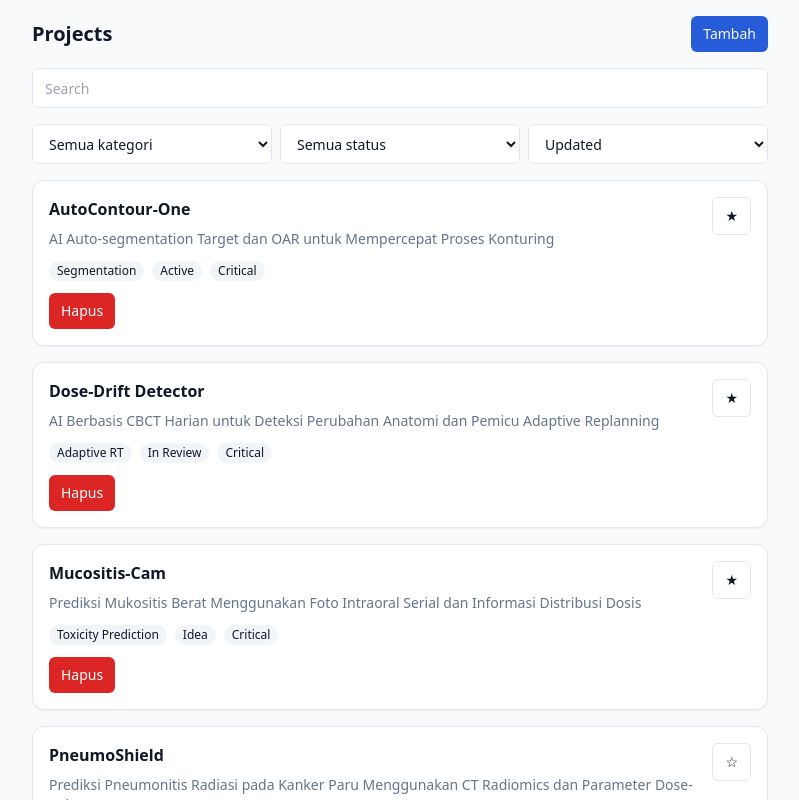
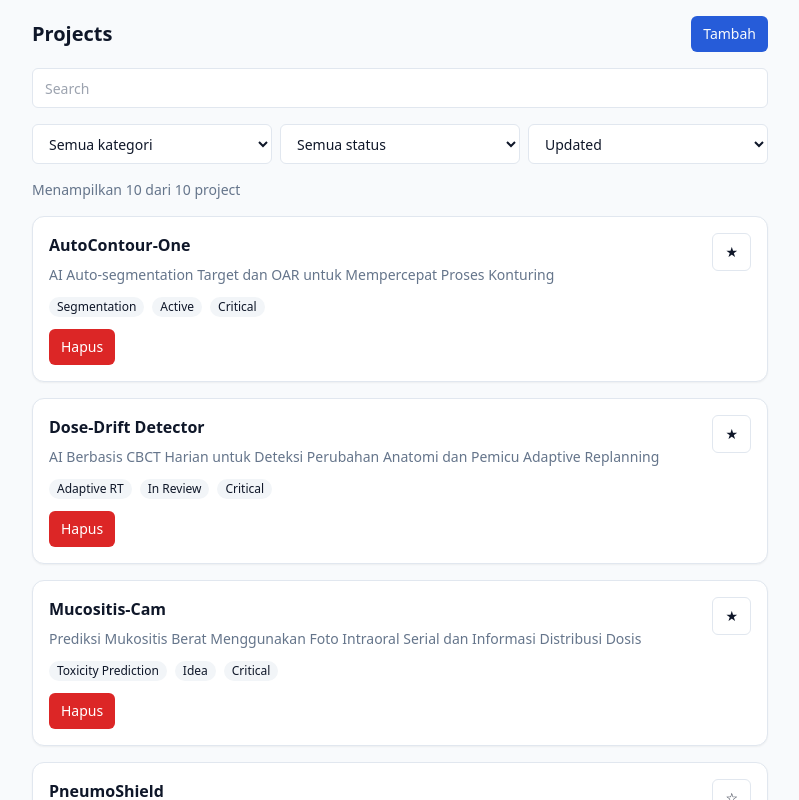
Before and after one commit to sobri3195/Nusa-Onko, a React (Vite) app: page /projects in a window 1280 px wide. Shown: the top 800 px of the page, without its empty margins (240-1039 px from the left). Built offline with nearby package versions, Linux system fonts and the light colour scheme.

Commit message:
feat: sempurnakan modul project dan settings

```diff
--- a/src/App.tsx
+++ b/src/App.tsx
@@ -20,7 +20,7 @@ function App() {
         <Route path="/projects/:id" element={<ProjectDetailPage projects={store.projects} onDelete={store.remove} onFavorite={store.toggleFavorite} />} />
         <Route path="/projects/:id/edit" element={<ProjectFormPage projects={store.projects} onCreate={store.create} onUpdate={store.update} />} />
         <Route path="/favorites" element={<FavoritesPage projects={store.projects} onDelete={store.remove} onFavorite={store.toggleFavorite} />} />
-        <Route path="/settings" element={<SettingsPage onReset={store.resetStorage} onRestore={store.restoreSeed} />} />
+        <Route path="/settings" element={<SettingsPage onReset={store.resetStorage} onRestore={store.restoreSeed} onRefresh={store.reload} />} />
         <Route path="*" element={<Navigate to="/" replace />} />
       </Routes>
       <BottomNav />
--- a/src/hooks/useProjects.ts
+++ b/src/hooks/useProjects.ts
@@ -34,7 +34,8 @@ export const useProjects = () => {
     setProjects(storage.getProjects());
     toast.success('Seed data dipulihkan');
   };
+  const reload = () => setProjects(storage.getProjects());
 
   const favorites = useMemo(() => projects.filter((p) => p.favorite), [projects]);
-  return { projects, favorites, create, update, remove, toggleFavorite, resetStorage, restoreSeed };
+  return { projects, favorites, create, update, remove, toggleFavorite, resetStorage, restoreSeed, reload };
 };
--- /dev/null
+++ b/src/lib/project-utils.ts
@@ -0,0 +1,49 @@
+import { Priority, Project } from '@/types/project';
+
+export type ProjectSort = 'updatedAt' | 'name' | 'priority';
+
+const priorityRank: Record<Priority, number> = {
+  Critical: 4,
+  High: 3,
+  Medium: 2,
+  Low: 1
+};
+
+export function normalizeSearch(text: string) {
+  return text.trim().toLowerCase();
+}
+
+export function matchesSearch(project: Project, query: string) {
+  const normalized = normalizeSearch(query);
+  if (!normalized) return true;
+  return [
+    project.title,
+    project.shortDescription,
+    project.fullDescription,
+    project.slug,
+    project.category,
+    project.status,
+    project.priority,
+    project.tags.join(' ')
+  ]
+    .join(' ')
+    .toLowerCase()
+    .includes(normalized);
+}
+
+export function sortProjects(projects: Project[], sort: ProjectSort) {
+  return [...projects].sort((a, b) => {
+    if (sort === 'name') return a.title.localeCompare(b.title);
+    if (sort === 'priority') return priorityRank[b.priority] - priorityRank[a.priority];
+    return b.updatedAt.localeCompare(a.updatedAt);
+  });
+}
+
+export function createSlug(value: string) {
+  return value
+    .toLowerCase()
+    .trim()
+    .replace(/[^a-z0-9\s-]/g, '')
+    .replace(/\s+/g, '-')
+    .replace(/-+/g, '-');
+}
--- a/src/lib/storage.ts
+++ b/src/lib/storage.ts
@@ -9,10 +9,25 @@ export const storage = {
     const data = localStorage.getItem(PROJECTS_KEY);
     if (!data) localStorage.setItem(PROJECTS_KEY, JSON.stringify(seedProjects));
   },
-  getProjects: (): Project[] => JSON.parse(localStorage.getItem(PROJECTS_KEY) ?? '[]'),
+  getProjects: (): Project[] => {
+    const raw = localStorage.getItem(PROJECTS_KEY);
+    if (!raw) return [];
+    try {
+      const parsed = JSON.parse(raw);
+      return Array.isArray(parsed) ? parsed : [];
+    } catch {
+      return [];
+    }
+  },
   saveProjects: (projects: Project[]) => localStorage.setItem(PROJECTS_KEY, JSON.stringify(projects)),
   reset: () => localStorage.removeItem(PROJECTS_KEY),
   restoreSeed: () => localStorage.setItem(PROJECTS_KEY, JSON.stringify(seedProjects)),
   getTheme: () => localStorage.getItem(THEME_KEY) ?? 'light',
-  setTheme: (theme: 'light' | 'dark') => localStorage.setItem(THEME_KEY, theme)
+  setTheme: (theme: 'light' | 'dark') => localStorage.setItem(THEME_KEY, theme),
+  exportProjects: () => JSON.stringify(storage.getProjects(), null, 2),
+  importProjects: (rawJson: string) => {
+    const parsed = JSON.parse(rawJson);
+    if (!Array.isArray(parsed)) throw new Error('Format JSON tidak valid');
+    storage.saveProjects(parsed as Project[]);
+  }
 };
--- a/src/pages/project-detail-page.tsx
+++ b/src/pages/project-detail-page.tsx
@@ -6,12 +6,13 @@ import { Card } from '@/components/ui/card';
 export function ProjectDetailPage({ projects, onDelete, onFavorite }: { projects: Project[]; onDelete: (id: string) => void; onFavorite: (id: string) => void }) {
   const { id } = useParams();
   const project = projects.find((p) => p.id === id);
-  if (!project) return <p>Project tidak ditemukan</p>;
+  if (!project) return <Card className="space-y-3"><p>Project tidak ditemukan</p><Link to="/projects" className="text-sm text-primary">Kembali ke daftar project</Link></Card>;
 
   return <Card className="space-y-3">
     <h1 className="text-xl font-bold">{project.title}</h1>
     <p>{project.fullDescription}</p>
     <p className="text-sm text-muted-foreground">Tags: {project.tags.join(', ')}</p>
+    <p className="text-xs text-muted-foreground">Dibuat: {new Date(project.createdAt).toLocaleString()} • Diperbarui: {new Date(project.updatedAt).toLocaleString()}</p>
     <div className="flex gap-2">
       <Link to={`/projects/${project.id}/edit`} className="inline-flex items-center justify-center rounded-md bg-primary px-3 py-2 text-sm font-medium text-primary-foreground">Edit</Link>
       <Button variant="outline" onClick={() => onFavorite(project.id)}>{project.favorite ? 'Unfavorite' : 'Favorite'}</Button>
--- a/src/pages/project-form-page.tsx
+++ b/src/pages/project-form-page.tsx
@@ -6,9 +6,12 @@ export function ProjectFormPage({ projects, onCreate, onUpdate }: { projects: Pr
   const { id } = useParams();
   const navigate = useNavigate();
   const edit = projects.find((p) => p.id === id);
+  const existingSlugs = projects
+    .filter((p) => p.id !== edit?.id)
+    .map((p) => p.slug.toLowerCase());
 
   return <div className="space-y-3">
     <h1 className="text-xl font-bold">{edit ? 'Edit Project' : 'Tambah Project'}</h1>
-    <ProjectForm initial={edit} onSubmit={(payload) => { edit ? onUpdate(edit.id, payload) : onCreate(payload); navigate('/projects'); }} />
+    <ProjectForm initial={edit} existingSlugs={existingSlugs} onSubmit={(payload) => { edit ? onUpdate(edit.id, payload) : onCreate(payload); navigate('/projects'); }} />
   </div>;
 }
--- a/src/pages/projects-page.tsx
+++ b/src/pages/projects-page.tsx
@@ -3,20 +3,20 @@ import { Link } from 'react-router-dom';
 import { Project, categories, statuses } from '@/types/project';
 import { Input } from '@/components/ui/input';
 import { Select } from '@/components/ui/select';
-import { Button } from '@/components/ui/button';
 import { ProjectCard } from '@/components/projects/project-card';
+import { matchesSearch, ProjectSort, sortProjects } from '@/lib/project-utils';
 
 export function ProjectsPage({ projects, onDelete, onFavorite }: { projects: Project[]; onDelete: (id: string) => void; onFavorite: (id: string) => void }) {
   const [search, setSearch] = useState('');
   const [category, setCategory] = useState('all');
   const [status, setStatus] = useState('all');
-  const [sort, setSort] = useState('updatedAt');
+  const [sort, setSort] = useState<ProjectSort>('updatedAt');
 
-  const filtered = useMemo(() => [...projects]
-    .filter((p) => p.title.toLowerCase().includes(search.toLowerCase()))
+  const filtered = useMemo(() => sortProjects(projects, sort)
+    .filter((p) => matchesSearch(p, search))
     .filter((p) => category === 'all' || p.category === category)
     .filter((p) => status === 'all' || p.status === status)
-    .sort((a, b) => sort === 'name' ? a.title.localeCompare(b.title) : sort === 'priority' ? a.priority.localeCompare(b.priority) : b.updatedAt.localeCompare(a.updatedAt)), [projects, search, category, status, sort]);
+  , [projects, search, category, status, sort]);
 
   return <div className="space-y-4">
     <div className="flex items-center justify-between"><h1 className="text-xl font-bold">Projects</h1><Link to="/projects/new" className="inline-flex items-center justify-center rounded-md bg-primary px-3 py-2 text-sm font-medium text-primary-foreground">Tambah</Link></div>
@@ -24,8 +24,9 @@ export function ProjectsPage({ projects, onDelete, onFavorite }: { projects: Pro
     <div className="grid grid-cols-1 gap-2 sm:grid-cols-3">
       <Select value={category} onChange={(e) => setCategory(e.target.value)}><option value="all">Semua kategori</option>{categories.map((c)=><option key={c}>{c}</option>)}</Select>
       <Select value={status} onChange={(e) => setStatus(e.target.value)}><option value="all">Semua status</option>{statuses.map((s)=><option key={s}>{s}</option>)}</Select>
-      <Select value={sort} onChange={(e) => setSort(e.target.value)}><option value="updatedAt">Updated</option><option value="name">Name</option><option value="priority">Priority</option></Select>
+      <Select value={sort} onChange={(e) => setSort(e.target.value as ProjectSort)}><option value="updatedAt">Updated</option><option value="name">Name</option><option value="priority">Priority</option></Select>
     </div>
-    {filtered.map((p) => <ProjectCard key={p.id} project={p} onDelete={() => onDelete(p.id)} onFavorite={() => onFavorite(p.id)} />)}
+    <p className="text-sm text-muted-foreground">Menampilkan {filtered.length} dari {projects.length} project</p>
+    {filtered.length ? filtered.map((p) => <ProjectCard key={p.id} project={p} onDelete={() => onDelete(p.id)} onFavorite={() => onFavorite(p.id)} />) : <p className="rounded-md border p-4 text-sm text-muted-foreground">Tidak ada project yang cocok dengan filter saat ini.</p>}
   </div>;
 }
--- a/src/pages/settings-page.tsx
+++ b/src/pages/settings-page.tsx
@@ -2,17 +2,43 @@ import { useEffect, useState } from 'react';
 import { Button } from '@/components/ui/button';
 import { Card } from '@/components/ui/card';
 import { storage } from '@/lib/storage';
+import { Textarea } from '@/components/ui/textarea';
+import { toast } from 'sonner';
 
-export function SettingsPage({ onReset, onRestore }: { onReset: () => void; onRestore: () => void }) {
+export function SettingsPage({ onReset, onRestore, onRefresh }: { onReset: () => void; onRestore: () => void; onRefresh: () => void }) {
   const [dark, setDark] = useState(storage.getTheme() === 'dark');
+  const [rawJson, setRawJson] = useState('');
   useEffect(() => {
     document.documentElement.classList.toggle('dark', dark);
     storage.setTheme(dark ? 'dark' : 'light');
   }, [dark]);
 
+  const exportData = () => {
+    const data = storage.exportProjects();
+    navigator.clipboard.writeText(data)
+      .then(() => toast.success('Data project disalin ke clipboard'))
+      .catch(() => toast.error('Gagal menyalin. Silakan copy manual dari textarea.'));
+    setRawJson(data);
+  };
+  const importData = () => {
+    try {
+      storage.importProjects(rawJson);
+      onRefresh();
+      toast.success('Import project berhasil');
+    } catch {
+      toast.error('Import gagal. Pastikan format JSON valid.');
+    }
+  };
+
   return <div className="space-y-4">
     <h1 className="text-xl font-bold">Settings / About</h1>
     <Card className="space-y-2"><p className="text-sm">Nusa Onko adalah frontend prototype manajemen ide AI radioterapi. Data tersimpan lokal di browser (localStorage).</p></Card>
     <Card className="space-y-3"><label className="flex items-center gap-2"><input type="checkbox" checked={dark} onChange={(e) => setDark(e.target.checked)} /> Dark mode</label><Button onClick={onReset} variant="destructive">Reset Local Storage</Button><Button onClick={onRestore} variant="outline">Restore Seed Data</Button></Card>
+    <Card className="space-y-3">
+      <p className="text-sm font-medium">Backup / Restore Data</p>
+      <Button onClick={exportData} variant="outline">Copy Export JSON</Button>
+      <Textarea placeholder="Paste JSON project di sini untuk import..." value={rawJson} onChange={(e) => setRawJson(e.target.value)} />
+      <Button onClick={importData}>Import JSON</Button>
+    </Card>
   </div>;
 }
```
Also changed, not shown: src/components/projects/project-form.tsx (+8 -4 lines), src/pages/home-page.tsx (+6 -1 lines).
